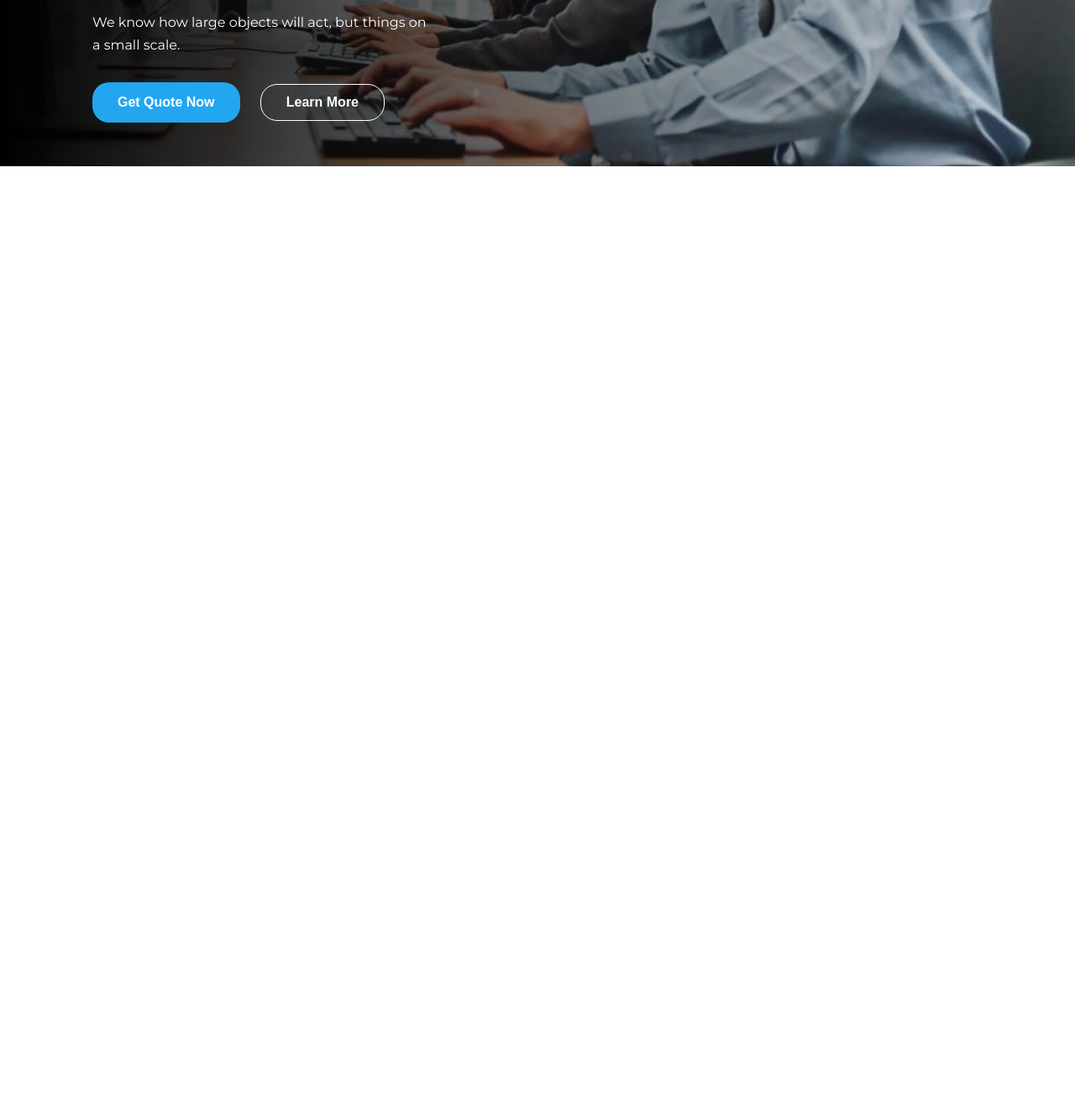
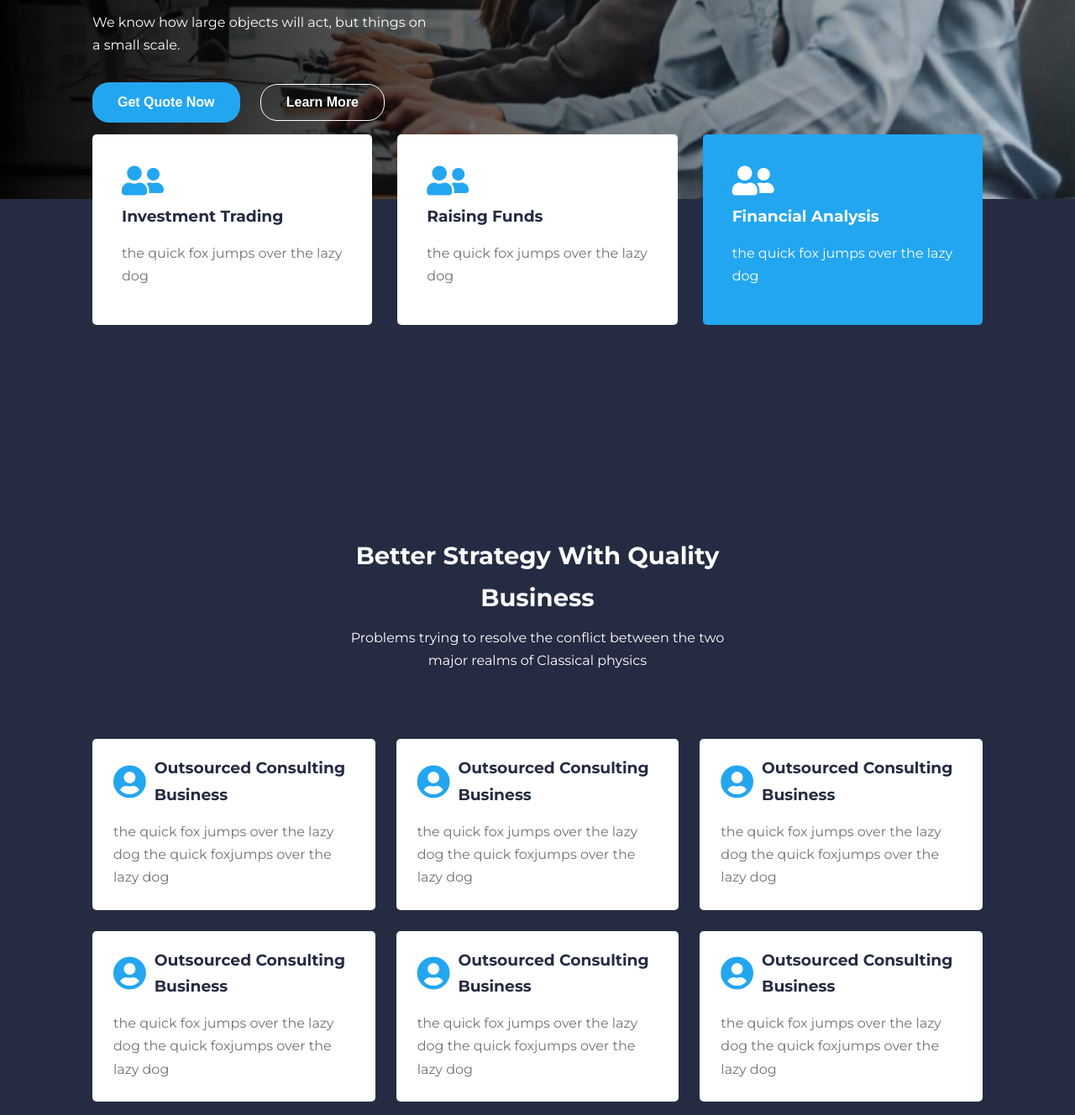
Before and after one commit to motiurdev/Network-Website, a plain HTML site: page index.html in a window 1280 px wide. Shown: the part 452-1780 px from the top of the page at 84% size. Before the commit the page ends 845 px from the top, so only its background shows below. Drawn offline with Linux system fonts and the light colour scheme.

Commit message:
Strategy

```diff
--- a/index.html
+++ b/index.html
@@ -47,6 +47,86 @@
             </div>
         </div>
     </section>
+
+    <!-- investment -->
+    <section id="investment">
+        <div class="container">
+            <div class="investment_boxs flex">
+                <div class="investment_box">
+                    <i class="fas fa-user-friends"></i>
+                    <h3>Investment Trading</h3>
+                    <p>the quick fox jumps over the
+                        lazy dog</p>
+                </div>
+                <div class="investment_box">
+                    <i class="fas fa-user-friends"></i>
+                    <h3>Raising Funds</h3>
+                    <p>the quick fox jumps over the
+                        lazy dog</p>
+                </div>
+                <div class="investment_box bg-box">
+                    <i class="fas fa-user-friends"></i>
+                    <h3>Financial Analysis</h3>
+                    <p>the quick fox jumps over the
+                        lazy dog</p>
+                </div>
+            </div>
+        </div>
+    </section>
+
+    <!-- Strategy -->
+    <section id="strategy">
+        <div class="container">
+            <div class="section-title">
+                <h1>Better Strategy With Quality Business</h1>
+                <p>Problems trying to resolve the conflict between the two major realms of Classical physics</p>
+            </div>
+            <div class="strategy-boxs grid">
+                <div class="strategy-box investment_box">
+                    <div class="strategy-title flex">
+                        <i class="fas fa-user-circle"></i>
+                        <h3>Outsourced Consulting Business</h3>
+                    </div>
+                    <p>the quick fox jumps over the lazy dog the quick foxjumps over the lazy dog</p>
+                </div>
+                <div class="strategy-box investment_box">
+                    <div class="strategy-title flex">
+                        <i class="fas fa-user-circle"></i>
+                        <h3>Outsourced Consulting Business</h3>
+                    </div>
+                    <p>the quick fox jumps over the lazy dog the quick foxjumps over the lazy dog</p>
+                </div>
+                <div class="strategy-box investment_box">
+                    <div class="strategy-title flex">
+                        <i class="fas fa-user-circle"></i>
+                        <h3>Outsourced Consulting Business</h3>
+                    </div>
+                    <p>the quick fox jumps over the lazy dog the quick foxjumps over the lazy dog</p>
+                </div>
+                <div class="strategy-box investment_box">
+                    <div class="strategy-title flex">
+                        <i class="fas fa-user-circle"></i>
+                        <h3>Outsourced Consulting Business</h3>
+                    </div>
+                    <p>the quick fox jumps over the lazy dog the quick foxjumps over the lazy dog</p>
+                </div>
+                <div class="strategy-box investment_box">
+                    <div class="strategy-title flex">
+                        <i class="fas fa-user-circle"></i>
+                        <h3>Outsourced Consulting Business</h3>
+                    </div>
+                    <p>the quick fox jumps over the lazy dog the quick foxjumps over the lazy dog</p>
+                </div>
+                <div class="strategy-box investment_box">
+                    <div class="strategy-title flex">
+                        <i class="fas fa-user-circle"></i>
+                        <h3>Outsourced Consulting Business</h3>
+                    </div>
+                    <p>the quick fox jumps over the lazy dog the quick foxjumps over the lazy dog</p>
+                </div>
+            </div>
+        </div>
+    </section>
 </body>
 
 </html>
--- a/style.css
+++ b/style.css
@@ -102,7 +102,7 @@ i.fas.fa-arrow-right {
 
 #showcase {
     background: url('images/background.jpg') no-repeat center center/cover;
-    height: 650px;
+    height: 700px;
     position: relative;
     top: -110px;
     left: 0;
@@ -132,3 +132,80 @@ i.fas.fa-arrow-right {
 .showcase-content button:first-child {
     margin-right: 20px;
 }
+
+/* investment box */
+#investment {
+    margin-top: -198px;
+}
+
+.investment_boxs {
+    gap: 30px;
+}
+
+.investment_box {
+    padding: 35px;
+    background: #fff;
+    border-radius: 5px;
+}
+
+.investment_box h3 {
+    color: #252B42;
+    padding: 4px 0;
+}
+
+.investment_box p {
+    color: #737373;
+}
+
+.investment_box i{
+    color: #23A6F0;
+    font-size: 40px;
+}
+
+.bg-box{
+    background-color: #23A6F0;
+    color: #fff;
+}
+
+.bg-box p,
+.bg-box h3 {
+    color: #fff;
+}
+
+.bg-box i {
+    color: #fff;
+}
+
+/* Strategy */
+
+.grid {
+    display: grid;
+    grid-template-columns: repeat(3,1fr);
+    grid-gap: 25px;
+}
+
+#strategy {
+    background: var(--bg-color);
+    padding-top: 400px;
+    padding-bottom: 100px;
+    margin-top: -150px;
+}
+
+.section-title {
+    text-align: center;
+    width: 476px;
+    margin: 0 auto;
+    color: #fff;
+}
+
+.section-title h1 {
+    font-size: 29px;
+}
+
+.strategy-boxs.grid {
+    margin-top: 80px;
+}
+
+.strategy-box {
+    padding: 15px 25px;
+}
```
